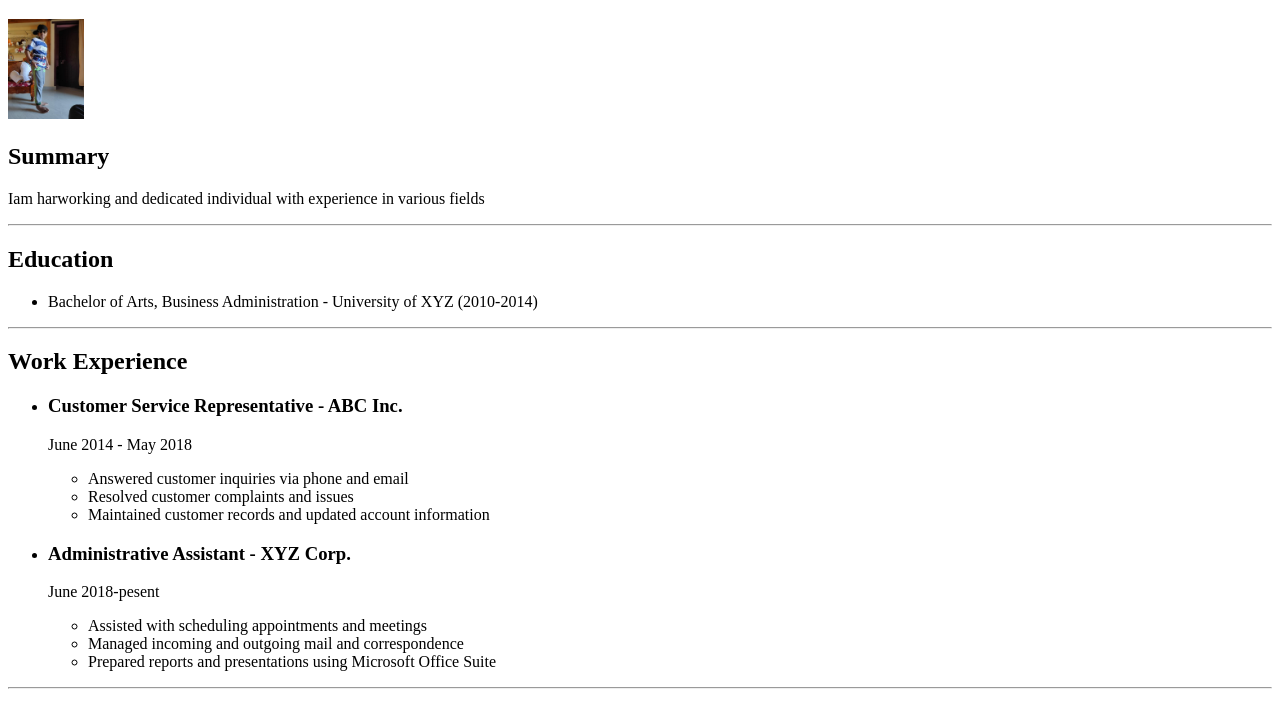
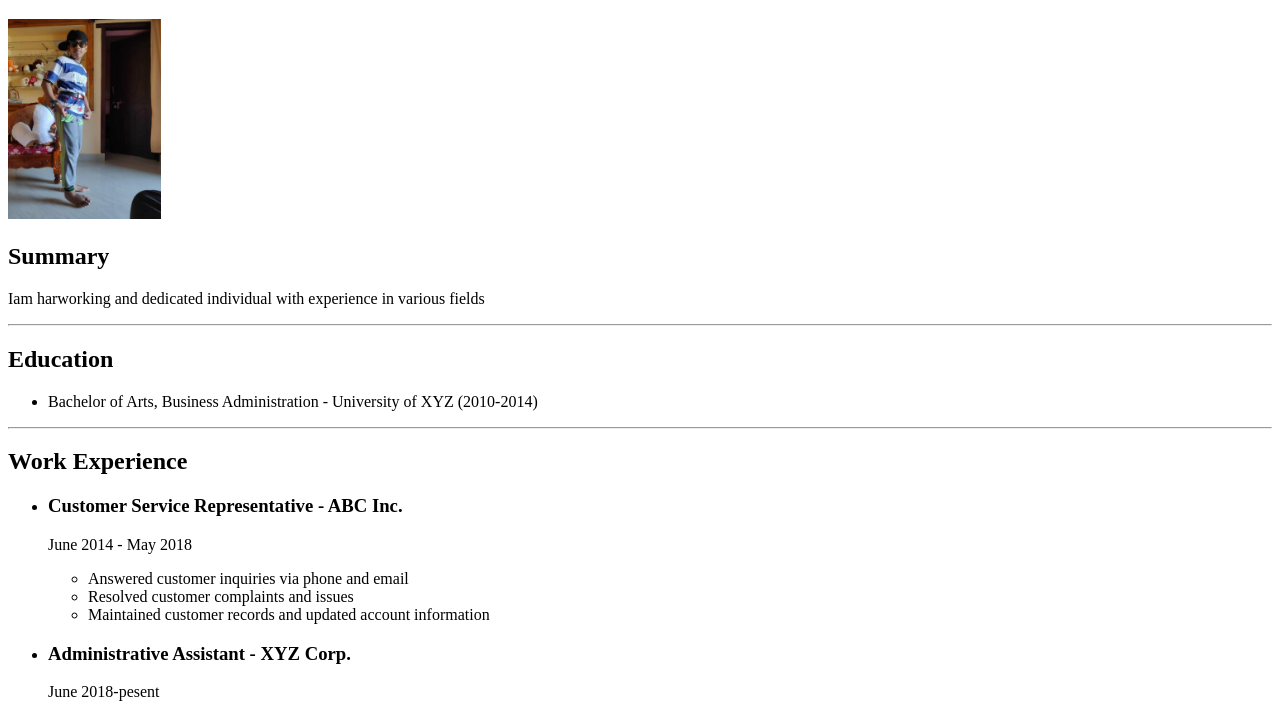
Before and after one commit to maqsoodshaikh/my-portfolio, a plain HTML site: page index.html in a window 1280 px wide. Shown: the part 61-767 px from the top of the page. Drawn offline with Linux system fonts and the light colour scheme.

Commit message:
increased height of an image

```diff
--- a/index.html
+++ b/index.html
@@ -8,7 +8,7 @@
 
 <body>
     <h1>Maqsood Ali</h1>
-    <img src="./assests/images/maqsood-photo.jpg" height="100" />
+    <img src="./assests/images/maqsood-photo.jpg" height="200" />
     <h2>Summary</h2>
     <P>Iam harworking and dedicated individual with experience in various fields </P>
     <hr />
```
